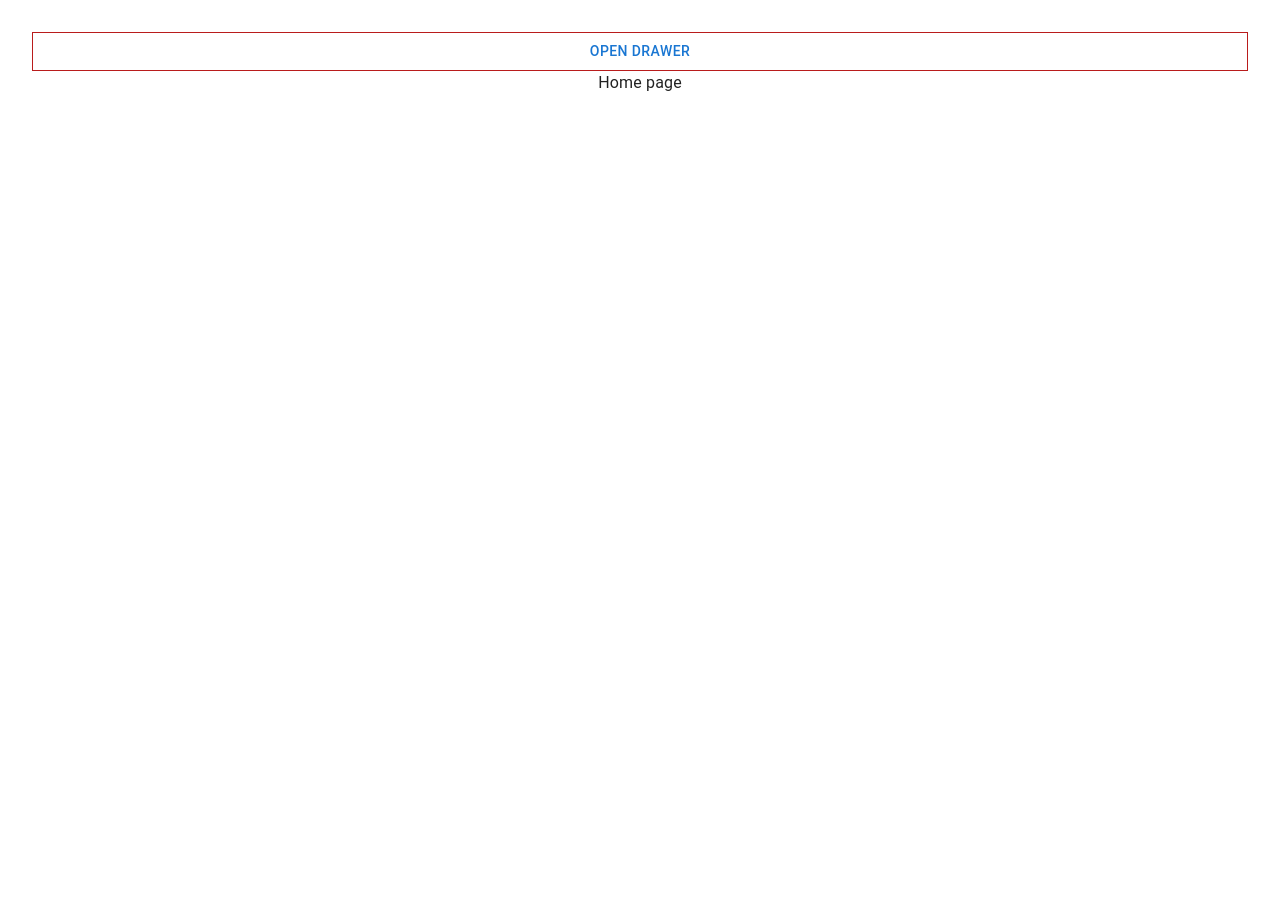
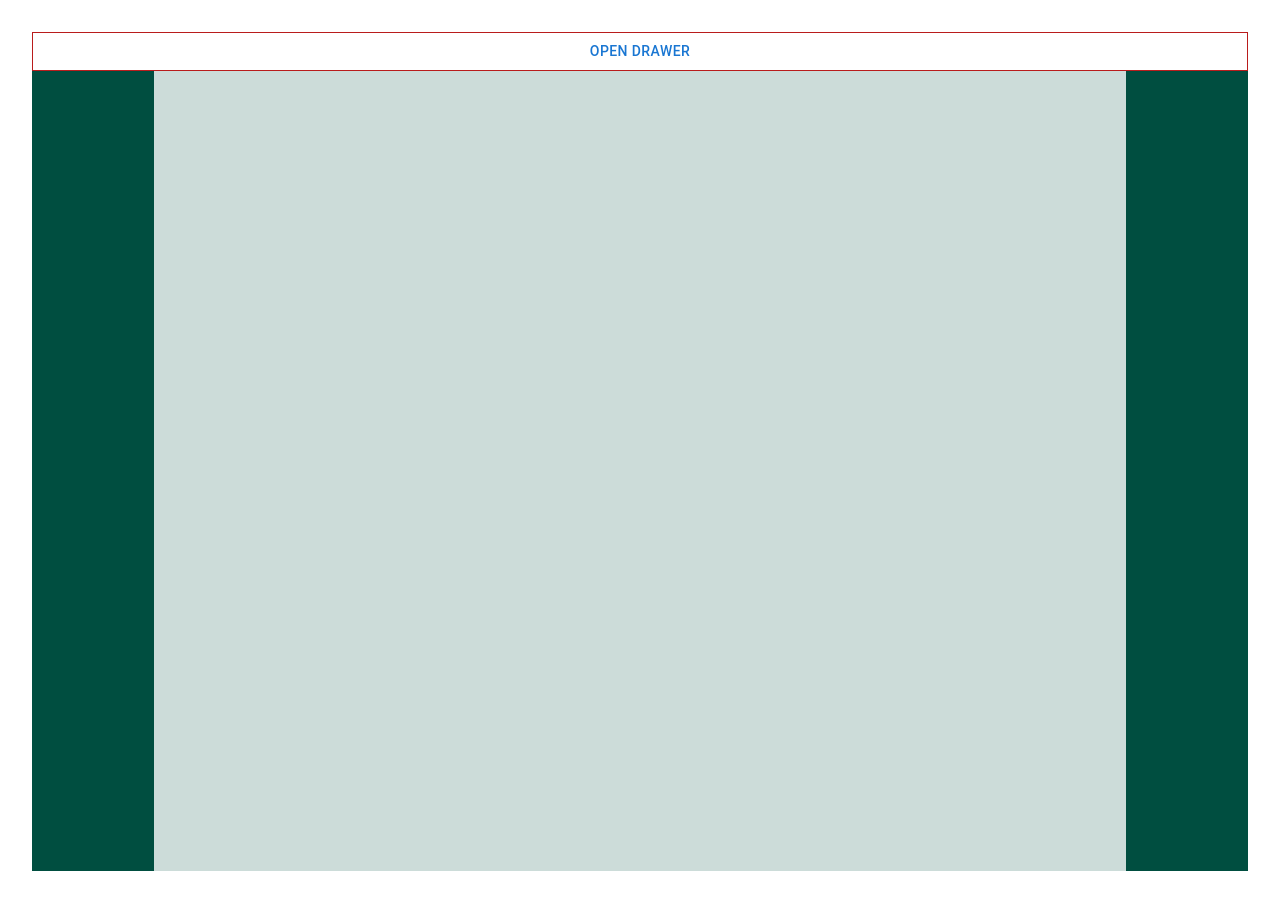
Before and after one commit to Tendwa-T/pillars-of-hope, a React (Vite) app in the folder client/: page / in a window 1280 px wide. Before the commit the page ends 800 px from the top, so only its background shows below. Built offline with nearby package versions, Linux system fonts and the light colour scheme.

Commit message:
feat: nested BOX

```diff
--- a/client/src/components/home.jsx
+++ b/client/src/components/home.jsx
@@ -1,3 +1,23 @@
-export default function Home(){
-    return(<>Home page</>)
+import { Box } from "@mui/material";
+
+export default function Home() {
+  return (
+    <Box
+      sx={{
+        bgcolor: "#004e40",
+        height: "100vh",
+        alignItems: "center",
+        justifyContent: "center",
+      }}
+    >
+      <Box
+        sx={{
+          height: "100vh",
+          width: "80%",
+          margin: "0 auto",
+          backgroundColor: "rgba(255, 255, 255, 0.8)",
+        }}
+      ></Box>
+    </Box>
+  );
 }
```
